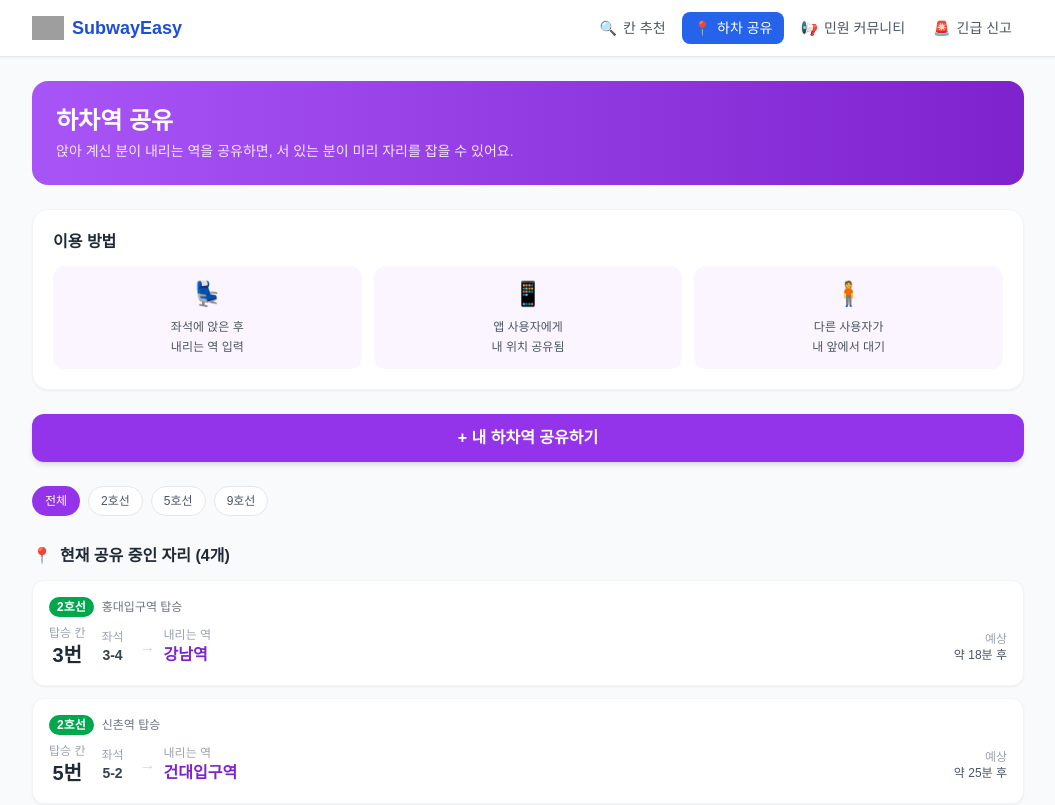
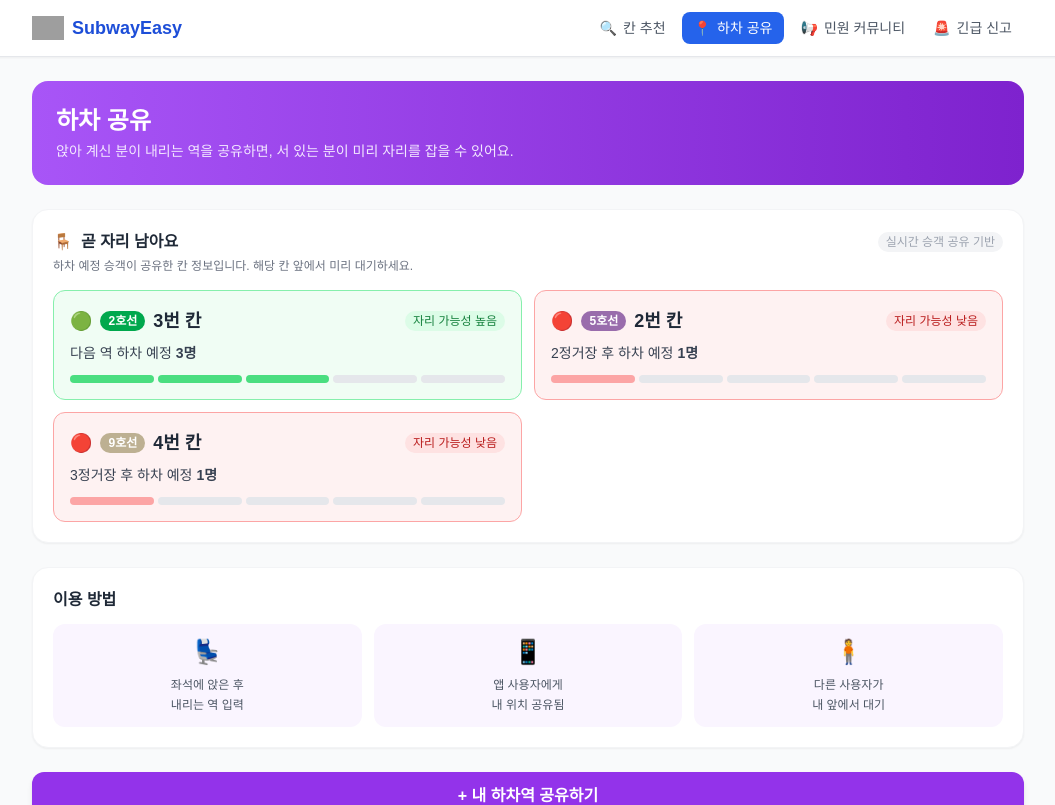
Before and after one commit to parkchaerin84/vibe2026, a Next.js app: page /share-seat in a window 1280 px wide. Shown: the top 805 px of the page, without its empty margins (112-1167 px from the left). Built offline with nearby package versions, Linux system fonts and the light colour scheme; grey boxes are pictures that could not be loaded.

Commit message:
Add vacancy preview feature to share-seat page

```diff
--- a/app/share-seat/page.tsx
+++ b/app/share-seat/page.tsx
@@ -12,8 +12,18 @@ interface SeatShare {
   car: number;
   seatNumber: string;
   exitStation: string;
+  stopsUntilExit: number;
   timeLeft: string;
   isCurrentUser?: boolean;
+}
+
+interface CarVacancySummary {
+  key: string;
+  line: string;
+  lineColor: string;
+  car: number;
+  count: number;
+  minStops: number;
 }
 
 const MOCK_SHARES: SeatShare[] = [
@@ -26,6 +36,7 @@ const MOCK_SHARES: SeatShare[] = [
     car: 3,
     seatNumber: "3-4",
     exitStation: "강남",
+    stopsUntilExit: 1,
     timeLeft: "약 18분 후",
   },
   {
@@ -34,9 +45,10 @@ const MOCK_SHARES: SeatShare[] = [
     line: "2호선",
     lineColor: "#00A84D",
     station: "신촌",
-    car: 5,
-    seatNumber: "5-2",
+    car: 3,
+    seatNumber: "3-2",
     exitStation: "건대입구",
+    stopsUntilExit: 1,
     timeLeft: "약 25분 후",
   },
   {
@@ -48,6 +60,7 @@ const MOCK_SHARES: SeatShare[] = [
     car: 2,
     seatNumber: "2-7",
     exitStation: "왕십리",
+    stopsUntilExit: 2,
     timeLeft: "약 12분 후",
   },
   {
@@ -59,9 +72,51 @@ const MOCK_SHARES: SeatShare[] = [
     car: 4,
     seatNumber: "4-1",
     exitStation: "고속터미널",
+    stopsUntilExit: 3,
     timeLeft: "약 20분 후",
   },
+  {
+    id: 5,
+    user: "승객E",
+    line: "2호선",
+    lineColor: "#00A84D",
+    station: "신도림",
+    car: 3,
+    seatNumber: "3-6",
+    exitStation: "홍대입구",
+    stopsUntilExit: 1,
+    timeLeft: "약 8분 후",
+  },
 ];
+
+function getVacancyStyle(count: number) {
+  if (count >= 3)
+    return {
+      dot: "🟢",
+      label: "자리 가능성 높음",
+      bg: "bg-green-50",
+      border: "border-green-300",
+      badge: "bg-green-100 text-green-700",
+      bar: "bg-green-400",
+    };
+  if (count === 2)
+    return {
+      dot: "🟡",
+      label: "자리 가능성 보통",
+      bg: "bg-yellow-50",
+      border: "border-yellow-300",
+      badge: "bg-yellow-100 text-yellow-700",
+      bar: "bg-yellow-400",
+    };
+  return {
+    dot: "🔴",
+    label: "자리 가능성 낮음",
+    bg: "bg-red-50",
+    border: "border-red-300",
+    badge: "bg-red-100 text-red-700",
+    bar: "bg-red-300",
+  };
+}
 
 export default function ShareSeatPage() {
   const [shares, setShares] = useState<SeatShare[]>(MOCK_SHARES);
@@ -71,10 +126,33 @@ export default function ShareSeatPage() {
   const [formCar, setFormCar] = useState("");
   const [formSeat, setFormSeat] = useState("");
   const [formExit, setFormExit] = useState("");
+  const [formStops, setFormStops] = useState("");
   const [submitted, setSubmitted] = useState(false);
   const [filterLine, setFilterLine] = useState("전체");
 
   const selectedLineData = SUBWAY_LINES.find((l) => l.name === formLine);
+
+  // 칸별 하차 예정 요약 계산
+  const vacancySummaries: CarVacancySummary[] = Object.values(
+    shares.reduce<Record<string, CarVacancySummary>>((acc, share) => {
+      const key = `${share.line}-${share.car}`;
+      if (!acc[key]) {
+        acc[key] = {
+          key,
+          line: share.line,
+          lineColor: share.lineColor,
+          car: share.car,
+          count: 0,
+          minStops: Infinity,
+        };
+      }
+      acc[key].count += 1;
+      if (share.stopsUntilExit < acc[key].minStops) {
+        acc[key].minStops = share.stopsUntilExit;
+      }
+      return acc;
+    }, {})
+  ).sort((a, b) => a.minStops - b.minStops || b.count - a.count);
 
   const handleSubmit = () => {
     if (!formLine || !formStation || !formCar || !formExit) return;
@@ -88,6 +166,7 @@ export default function ShareSeatPage() {
       car: Number(formCar),
       seatNumber: formSeat || `${formCar}-?`,
       exitStation: formExit,
+      stopsUntilExit: Number(formStops) || 1,
       timeLeft: "방금 등록됨",
       isCurrentUser: true,
     };
@@ -99,6 +178,7 @@ export default function ShareSeatPage() {
     setFormCar("");
     setFormSeat("");
     setFormExit("");
+    setFormStops("");
     setTimeout(() => setSubmitted(false), 4000);
   };
 
@@ -107,27 +187,95 @@ export default function ShareSeatPage() {
   };
 
   const allLines = ["전체", ...Array.from(new Set(shares.map((s) => s.line)))];
-  const filtered = filterLine === "전체" ? shares : shares.filter((s) => s.line === filterLine);
+  const filtered =
+    filterLine === "전체" ? shares : shares.filter((s) => s.line === filterLine);
 
   return (
     <div className="space-y-6">
+      {/* Hero */}
       <div className="bg-gradient-to-r from-purple-500 to-purple-700 rounded-2xl p-6 text-white">
-        <h1 className="text-2xl font-bold mb-1">하차역 공유</h1>
+        <h1 className="text-2xl font-bold mb-1">하차 공유</h1>
         <p className="text-purple-100 text-sm">
           앉아 계신 분이 내리는 역을 공유하면, 서 있는 분이 미리 자리를 잡을 수 있어요.
         </p>
       </div>
 
-      {/* How to use */}
+      {/* 곧 자리 남아요 */}
+      <section className="bg-white rounded-2xl p-5 shadow-sm border border-gray-100">
+        <div className="flex items-center justify-between mb-1">
+          <h2 className="font-bold text-gray-800 flex items-center gap-2">
+            <span>🪑</span> 곧 자리 남아요
+          </h2>
+          <span className="text-xs text-gray-400 bg-gray-100 px-2 py-0.5 rounded-full">
+            실시간 승객 공유 기반
+          </span>
+        </div>
+        <p className="text-xs text-gray-500 mb-4">
+          하차 예정 승객이 공유한 칸 정보입니다. 해당 칸 앞에서 미리 대기하세요.
+        </p>
+
+        {vacancySummaries.length === 0 ? (
+          <div className="text-center py-8 text-gray-400">
+            <p className="text-3xl mb-2">🪑</p>
+            <p className="text-sm">현재 공유된 자리 정보가 없습니다.</p>
+          </div>
+        ) : (
+          <div className="grid grid-cols-1 sm:grid-cols-2 gap-3">
+            {vacancySummaries.map((v) => {
+              const style = getVacancyStyle(v.count);
+              return (
+                <div
+                  key={v.key}
+                  className={`rounded-xl p-4 border ${style.bg} ${style.border}`}
+                >
+                  <div className="flex items-center justify-between mb-2">
+                    <div className="flex items-center gap-2">
+                      <span className="text-lg">{style.dot}</span>
+                      <span
+                        className="text-xs font-bold px-2 py-0.5 rounded-full text-white"
+                        style={{ backgroundColor: v.lineColor }}
+                      >
+                        {v.line}
+                      </span>
+                      <span className="font-black text-gray-800 text-lg">{v.car}번 칸</span>
+                    </div>
+                    <span className={`text-xs font-medium px-2 py-0.5 rounded-full ${style.badge}`}>
+                      {style.label}
+                    </span>
+                  </div>
+
+                  <p className="text-sm text-gray-700 mb-3">
+                    {v.minStops === 1 ? "다음 역" : `${v.minStops}정거장 후`} 하차 예정{" "}
+                    <span className="font-bold">{v.count}명</span>
+                  </p>
+
+                  {/* 인원 바 */}
+                  <div className="flex gap-1">
+                    {Array.from({ length: Math.min(v.count, 5) }, (_, i) => (
+                      <div key={i} className={`h-2 flex-1 rounded-full ${style.bar}`} />
+                    ))}
+                    {v.count < 5 &&
+                      Array.from({ length: 5 - v.count }, (_, i) => (
+                        <div key={i} className="h-2 flex-1 rounded-full bg-gray-200" />
+                      ))}
+                  </div>
+                </div>
+              );
+            })}
+          </div>
+        )}
+      </section>
+
+      {/* 이용 방법 */}
       <div className="bg-white rounded-2xl p-5 shadow-sm border border-gray-100">
         <h2 className="font-bold text-gray-800 mb-3">이용 방법</h2>
         <div className="grid grid-cols-3 gap-3 text-center">
           {[
-            { step: "1", icon: "💺", text: "좌석에 앉은 후\n내리는 역 입력" },
-            { step: "2", icon: "📱", text: "앱 사용자에게\n내 위치 공유됨" },
-            { step: "3", icon: "🧍", text: "다른 사용자가\n내 앞에서 대기" },
-          ].map((item) => (
-            <div key={item.step} className="flex flex-col items-center gap-2 p-3 bg-purple-50 rounded-xl">
+            { icon: "💺", text: "좌석에 앉은 후\n내리는 역 입력" },
+            { icon: "📱", text: "앱 사용자에게\n내 위치 공유됨" },
+            { icon: "🧍", text: "다른 사용자가\n내 앞에서 대기" },
+          ].map((item, i) => (
+            <div key={i} className="flex flex-col items-center gap-2 p-3 bg-purple-50 rounded-xl">
               <span className="text-2xl">{item.icon}</span>
               <p className="text-xs text-gray-600 whitespace-pre-line leading-relaxed">{item.text}</p>
             </div>
@@ -135,7 +283,7 @@ export default function ShareSeatPage() {
         </div>
       </div>
 
-      {/* Register button */}
+      {/* 공유 버튼 */}
       {!showForm && (
         <button
           onClick={() => setShowForm(true)}
@@ -151,13 +299,12 @@ export default function ShareSeatPage() {
         </div>
       )}
 
-      {/* Registration form */}
+      {/* 등록 폼 */}
       {showForm && (
         <section className="bg-white rounded-2xl p-5 shadow-sm border border-gray-100 space-y-4">
           <h2 className="font-bold text-gray-800">하차 정보 입력</h2>
 
           <div className="grid grid-cols-2 gap-3">
-            {/* Line */}
             <div>
               <label className="text-xs font-semibold text-gray-500 mb-1 block">노선</label>
               <select
@@ -172,7 +319,6 @@ export default function ShareSeatPage() {
               </select>
             </div>
 
-            {/* Station */}
             <div>
               <label className="text-xs font-semibold text-gray-500 mb-1 block">현재 탑승 역</label>
               <select
@@ -188,7 +334,6 @@ export default function ShareSeatPage() {
               </select>
             </div>
 
-            {/* Car number */}
             <div>
               <label className="text-xs font-semibold text-gray-500 mb-1 block">탑승 칸</label>
               <select
@@ -198,13 +343,13 @@ export default function ShareSeatPage() {
                 className="w-full border border-gray-200 rounded-lg px-3 py-2 text-sm focus:outline-none focus:ring-2 focus:ring-purple-400 disabled:bg-gray-50"
               >
                 <option value="">선택</option>
-                {selectedLineData && Array.from({ length: selectedLineData.totalCars }, (_, i) => (
+                {selectedLineData &&
+                  Array.from({ length: selectedLineData.totalCars }, (_, i) => (
                     <option key={i + 1} value={i + 1}>{i + 1}번 칸</option>
                   ))}
               </select>
             </div>
 
-            {/* Seat number (optional) */}
             <div>
               <label className="text-xs font-semibold text-gray-500 mb-1 block">좌석 번호 (선택)</label>
               <input
@@ -217,7 +362,7 @@ export default function ShareSeatPage() {
             </div>
           </div>
 
-          {/* Exit station */}
+          <div className="grid grid-cols-2 gap-3">
             <div>
               <label className="text-xs font-semibold text-gray-500 mb-1 block">내리는 역</label>
               <select
@@ -231,6 +376,21 @@ export default function ShareSeatPage() {
                   <option key={s.id} value={s.name}>{s.name}</option>
                 ))}
               </select>
+            </div>
+
+            <div>
+              <label className="text-xs font-semibold text-gray-500 mb-1 block">몇 정거장 후 하차</label>
+              <select
+                value={formStops}
+                onChange={(e) => setFormStops(e.target.value)}
+                className="w-full border border-gray-200 rounded-lg px-3 py-2 text-sm focus:outline-none focus:ring-2 focus:ring-purple-400"
+              >
+                <option value="">선택</option>
+                {[1, 2, 3, 4, 5].map((n) => (
+                  <option key={n} value={n}>{n}정거장 후</option>
+                ))}
+              </select>
+            </div>
           </div>
 
           <div className="flex gap-2">
@@ -251,21 +411,24 @@ export default function ShareSeatPage() {
         </section>
       )}
 
-      {/* Filter */}
+      {/* 필터 */}
       <div className="flex gap-2 overflow-x-auto pb-1">
         {allLines.map((line) => (
           <button
             key={line}
             onClick={() => setFilterLine(line)}
             className={`px-3 py-1.5 rounded-full text-xs font-medium whitespace-nowrap border transition-all
-              ${filterLine === line ? "bg-purple-600 text-white border-transparent" : "bg-white border-gray-200 text-gray-600 hover:border-purple-300"}`}
+              ${filterLine === line
+                ? "bg-purple-600 text-white border-transparent"
+                : "bg-white border-gray-200 text-gray-600 hover:border-purple-300"
+              }`}
           >
             {line}
           </button>
         ))}
       </div>
 
-      {/* Share list */}
+      {/* 공유 목록 */}
       <section className="space-y-3">
         <h2 className="font-bold text-gray-800 flex items-center gap-2">
           <span className="text-purple-600">📍</span>
@@ -319,6 +482,10 @@ export default function ShareSeatPage() {
                   <p className="text-sm font-semibold text-gray-700">{share.seatNumber}</p>
                 </div>
               )}
+              <div className="text-center">
+                <p className="text-xs text-gray-400">하차까지</p>
+                <p className="text-sm font-semibold text-gray-700">{share.stopsUntilExit}정거장</p>
+              </div>
               <div className="flex-1 flex items-center gap-2">
                 <span className="text-gray-300">→</span>
                 <div>
```
Lines whose indentation alone changed are shown as unchanged.
